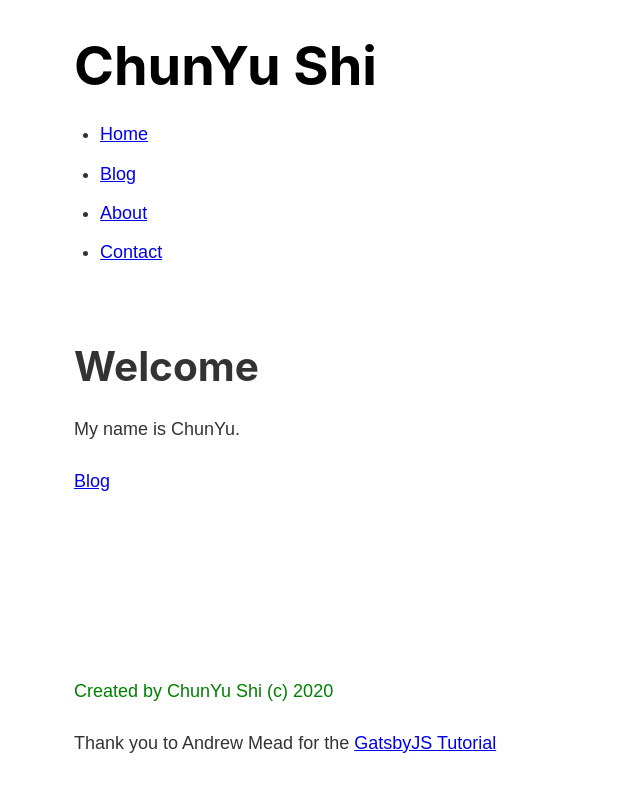
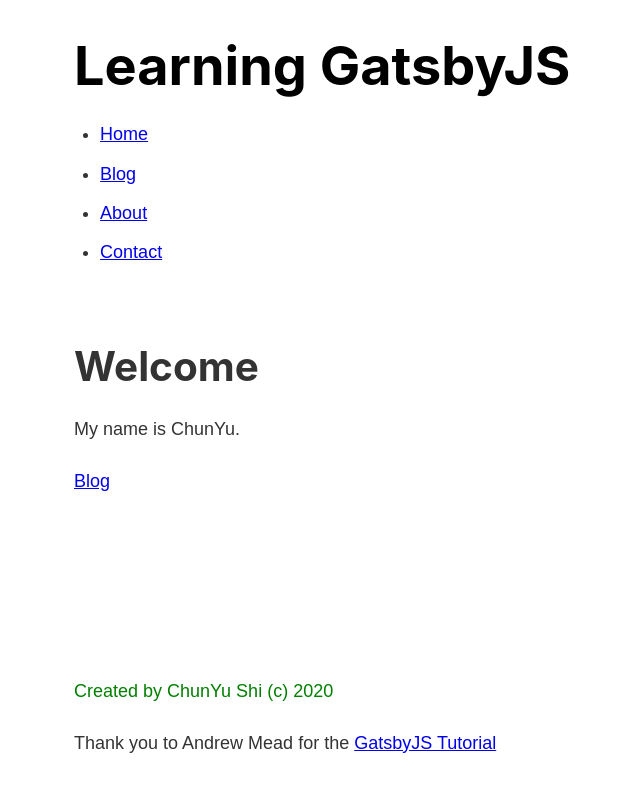
Before and after one commit to shichunyu/shichunyu, a Gatsby site: page / in a window 1280 px wide. Shown: the whole page, without its empty margins (209-849 px from the left). Built offline with nearby package versions, Linux system fonts and the light colour scheme; Gatsby itself is replaced by a stand-in of ours.

Commit message:
up to GraphQL playground

```diff
--- a/gatsby-config.js
+++ b/gatsby-config.js
@@ -6,7 +6,7 @@
 
 module.exports = {
     siteMetadata: {
-        title: 'Gatsby Tutorial',
+        title: 'Learning GatsbyJS',
         author: 'ChunYu Shi'
     },
     plugins: [
--- a/package.json
+++ b/package.json
@@ -21,6 +21,7 @@
     "react-dom": "^16.12.0"
   },
   "devDependencies": {
+    "env-cmd": "^10.1.0",
     "prettier": "2.0.5"
   },
   "repository": {
--- a/src/components/footer.js
+++ b/src/components/footer.js
@@ -1,10 +1,20 @@
 import React from 'react'
+import { Link, graphql, useStaticQuery } from 'gatsby'
 import footerStyles from './footer.module.scss'
 
 const Footer = () => {
+    const data = useStaticQuery(graphql`
+        query {
+            site {
+                siteMetadata {
+                author
+                }
+            }
+        }
+    `)
     return (
         <footer>
-            <p className={footerStyles.green}>Created by ChunYu Shi (c) 2020</p>
+            <p className={footerStyles.green}>Created by {data.site.siteMetadata.author} (c) 2020</p>
             <p>Thank you to Andrew Mead for the <a href="https://www.youtube.com/watch?v=8t0vNu2fCCM">GatsbyJS Tutorial</a></p>
         </footer>
     )
--- a/src/components/header.js
+++ b/src/components/header.js
@@ -1,13 +1,24 @@
 import React from 'react'
-import { Link } from 'gatsby'
+import { Link, graphql, useStaticQuery  } from 'gatsby'
 import headerStyles from './header.module.scss'
 
 const Header = () => {
+    // "tagged template literal" syntax
+    const data = useStaticQuery(graphql`
+        query {
+            site {
+                siteMetadata {
+                title
+                }
+            }
+        }
+    `)
+
     return (
         <header className={headerStyles.header}>
             <h1>
                 <Link className={headerStyles.title} to="/">
-                    ChunYu Shi
+                    {data.site.siteMetadata.title}
                 </Link>
             </h1>
             <nav>
```
Also changed, not shown: 1 other file.
